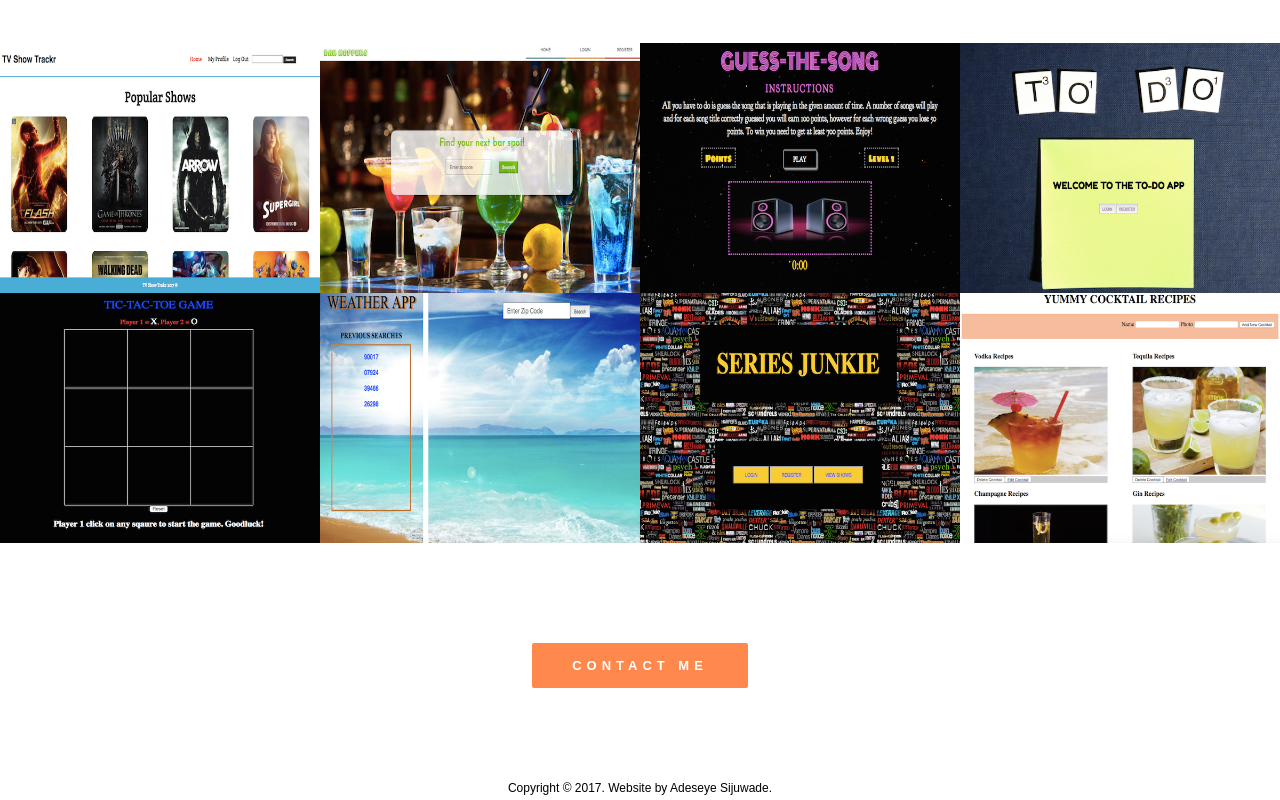
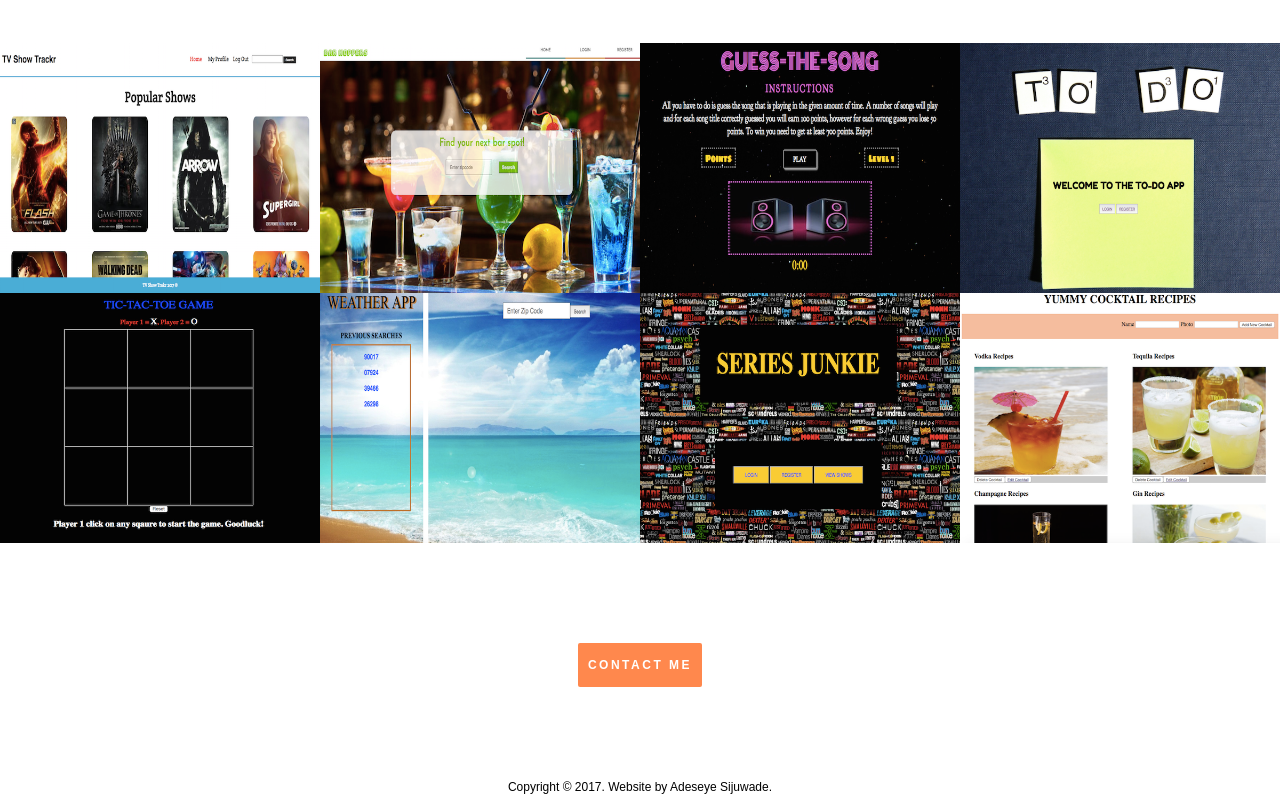
Before and after one commit to seyesij/portfolio, a React (Create React App) app in the folder my_website/: page / in a window 1280 px wide. Shown: the part 839-1639 px from the top of the page. Built offline with nearby package versions, Linux system fonts and the light colour scheme.

Commit message:
update button style

```diff
--- a/my_website/src/App.css
+++ b/my_website/src/App.css
@@ -128,12 +128,12 @@
   font-size: 12px;
 }
 button{
-  padding: 15px 40px;
+  padding: 15px 10px;
   background-color: #ff884d;
   color: #fff;
-  font-size: 13px;
+  font-size: 12px;
   font-weight: 600;
-  letter-spacing: 5px;
+  letter-spacing: 2.5px;
   border: 0;
   border-radius: 2px;
   display: inline-block;
```
